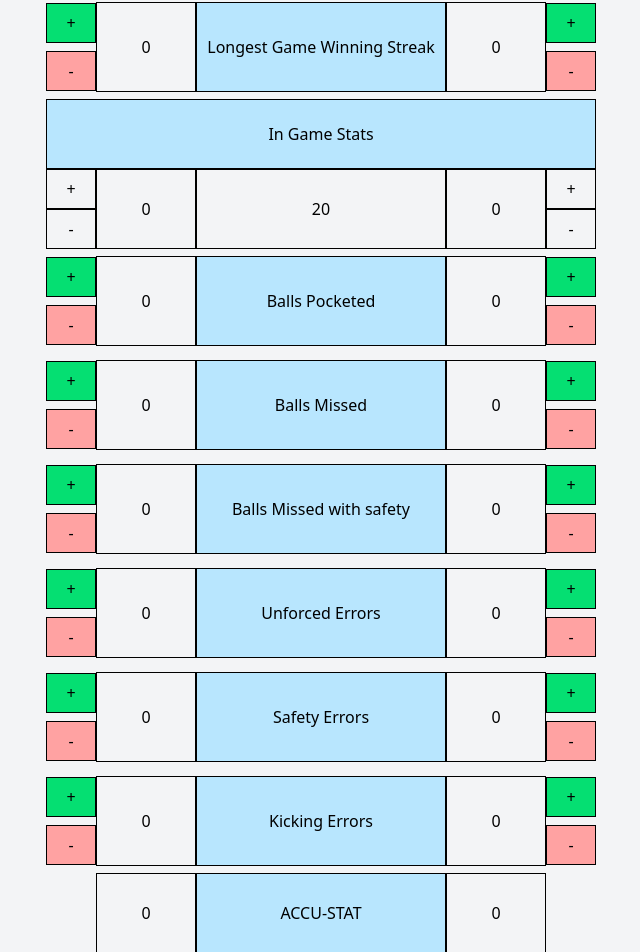
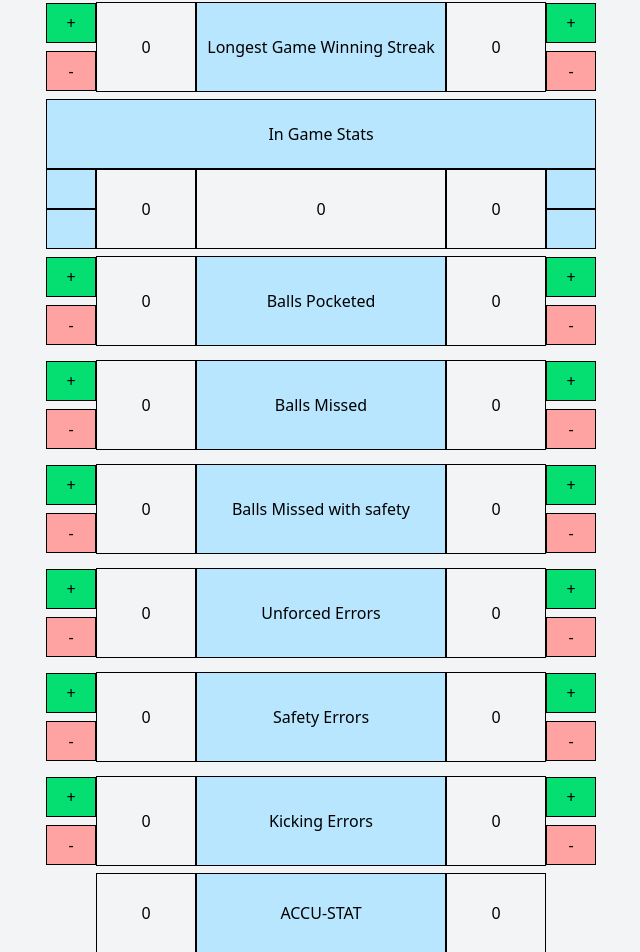
Before and after one commit to riomaemoto/accu_stat2.0, a Next.js app: page / in a window 1280 px wide. Shown: the part 927-1879 px from the top of the page, without its empty margins (319-959 px from the left). Built offline with nearby package versions, Linux system fonts and the light colour scheme.

Commit message:
made inGameStats calculation

```diff
--- a/src/app/_components/inGameStats.tsx
+++ b/src/app/_components/inGameStats.tsx
@@ -1,10 +1,23 @@
 import { RowboxProps } from "@/app/types";
+import {
+  ballsPocketedLeftAtom,
+  ballsPocketedRightAtom,
+  gameScoreLeftAtom,
+  gameScoreRightAtom,
+} from "../atom";
+import { useAtomValue } from "jotai";
 
-export const InGameStats = ({
-  leftNumber,
-  rightNumber,
-  inGameStats,
-}: RowboxProps) => {
+export const InGameStats = () => {
+  const gameScoreLeftValue = useAtomValue(gameScoreLeftAtom);
+  const gameScoreRightValue = useAtomValue(gameScoreRightAtom);
+  const inGameStatsLeft = gameScoreLeftValue * 9;
+  const inGameStatsRight = gameScoreRightValue * 9;
+  const totalInGameStats = inGameStatsLeft + inGameStatsRight;
+  const ballsPocketedLeftValue = useAtomValue(ballsPocketedLeftAtom);
+  const ballsPocketedRightValue = useAtomValue(ballsPocketedRightAtom);
+  const inGameStatsValue =
+    totalInGameStats - ballsPocketedLeftValue - ballsPocketedRightValue;
+
   return (
     <div className="w-full">
       <div className="w-full max-w-[1400px] flex flex-row  items-center justify-center">
@@ -16,31 +29,23 @@ export const InGameStats = ({
       </div>
       <div className="w-full max-w-[1400px] flex flex-row items-center justify-center">
         <div>
-          <button className="border border-solid w-[50px] h-[40px] md:h-[40px] flex items-center justify-center">
-            +
-          </button>
-          <button className="border border-solid w-[50px] h-[40px] md:h-[40px] flex items-center justify-center">
-            -
-          </button>
+          <button className="border border-solid w-[50px] h-[40px] md:h-[40px] flex items-center justify-center bg-sky-200"></button>
+          <button className="border border-solid w-[50px] h-[40px] md:h-[40px] flex items-center justify-center bg-sky-200"></button>
         </div>
 
         <div className="border border-solid w-[100px] h-[80px] flex items-center justify-center">
-          {leftNumber}
+          {inGameStatsValue}
         </div>
         <div className="border border-solid w-[250px] h-[80px] text-center flex items-center justify-center">
-          {inGameStats}
+          {totalInGameStats}
         </div>
 
         <div className="border border-solid w-[100px] h-[80px] flex items-center justify-center">
-          {rightNumber}
+          {inGameStatsValue}
         </div>
         <div>
-          <button className="border border-solid w-[50px] h-[40px] md:h-[40px] flex items-center justify-center">
-            +
-          </button>
-          <button className="border border-solid w-[50px] h-[40px] md:h-[40px] flex items-center justify-center">
-            -
-          </button>
+          <button className="border border-solid w-[50px] h-[40px] md:h-[40px] flex items-center justify-center bg-sky-200"></button>
+          <button className="border border-solid w-[50px] h-[40px] md:h-[40px] flex items-center justify-center bg-sky-200"></button>
         </div>
       </div>
     </div>
--- a/src/app/atom.ts
+++ b/src/app/atom.ts
@@ -24,3 +24,9 @@ export const dryBreaksLeftAtom = atom(0);
 export const dryBreaksRightAtom = atom(0);
 export const scratchesonBreakLeftAtom = atom(0);
 export const scratchesonBreakRightAtom = atom(0);
+export const ballsMadeonBreakLeftAtom = atom(0);
+export const ballsMadeonBreakRightAtom = atom(0);
+export const shotAfterTheBreakLeftAtom = atom(0);
+export const shotAfterTheBreakRightAtom = atom(0);
+export const consecutiveBreakandRunsLeftAtom = atom(0);
+export const consecutiveBreakandRunsRightAtom = atom(0);
--- a/src/app/page.tsx
+++ b/src/app/page.tsx
@@ -4,7 +4,7 @@ import { Rowbox } from "../components/rowbox";
 import { InGameStats } from "./_components/inGameStats";
 import { AccuStats } from "./_components/accuStat";
 import { MissSafety } from "./_components/missSafety";
-import { atom, useAtom } from "jotai";
+import { useAtom } from "jotai";
 import { PercentageRowbox } from "@/components/percentageRowbox";
 import {
   ballsMissedLeftAtom,
@@ -29,6 +29,12 @@ import {
   dryBreaksRightAtom,
   scratchesonBreakLeftAtom,
   scratchesonBreakRightAtom,
+  ballsMadeonBreakLeftAtom,
+  ballsMadeonBreakRightAtom,
+  shotAfterTheBreakLeftAtom,
+  shotAfterTheBreakRightAtom,
+  consecutiveBreakandRunsRightAtom,
+  consecutiveBreakandRunsLeftAtom,
 } from "./atom";
 
 export default function Home() {
@@ -82,6 +88,28 @@ export default function Home() {
     scratchesonBreakRightAtom
   );
 
+  const [ballsMadeonBreakLeft, setBallsMadeonBreakLeft] = useAtom(
+    ballsMadeonBreakLeftAtom
+  );
+  const [ballsMadeonBreakRight, setBallsMadeonBreakRight] = useAtom(
+    ballsMadeonBreakRightAtom
+  );
+
+  const [shotAfterTheBreakLeft, setShotAfterTheBreakLeft] = useAtom(
+    shotAfterTheBreakLeftAtom
+  );
+
+  const [shotAfterTheBreakRight, setShotAfterTheBreakRight] = useAtom(
+    shotAfterTheBreakRightAtom
+  );
+
+  const [consecutiveBreakandRunsLeft, setConsecutiveBreakandRunsLeft] = useAtom(
+    consecutiveBreakandRunsLeftAtom
+  );
+
+  const [consecutiveBreakandRunsRight, setConsecutiveBreakandRunsRight] =
+    useAtom(consecutiveBreakandRunsRightAtom);
+
   return (
     <div className="w-full flex flex-col items-center justify-center bg-gray-100">
       <div className="w-full max-w-[1400px] flex flex-col items-center justify-center p-5">
@@ -115,19 +143,25 @@ export default function Home() {
           boxTitle="Scratches on Break"
         />
         <PercentageRowbox
-          leftNumber={0}
-          rightNumber={0}
+          leftNumber={ballsMadeonBreakLeft}
+          rightNumber={ballsMadeonBreakRight}
+          setLeftNumber={setBallsMadeonBreakLeft}
+          setRightNumber={setBallsMadeonBreakRight}
           boxTitle="Ball Made on Break"
         />
         <PercentageRowbox
-          leftNumber={0}
-          rightNumber={0}
+          leftNumber={shotAfterTheBreakLeft}
+          rightNumber={shotAfterTheBreakRight}
+          setLeftNumber={setShotAfterTheBreakLeft}
+          setRightNumber={setShotAfterTheBreakRight}
           boxTitle="Shot After The Break"
         />
         <Rowbox leftNumber={0} rightNumber={0} boxTitle="Break and Run" />
         <PercentageRowbox
-          leftNumber={0}
-          rightNumber={0}
+          leftNumber={consecutiveBreakandRunsLeft}
+          rightNumber={consecutiveBreakandRunsRight}
+          setLeftNumber={setConsecutiveBreakandRunsLeft}
+          setRightNumber={setConsecutiveBreakandRunsRight}
           boxTitle="Consecutive Break and Runs"
         />
         <Rowbox
@@ -137,7 +171,7 @@ export default function Home() {
           setRightNumber={setWinningStreakRight}
           boxTitle="Longest Game Winning Streak"
         />
-        <InGameStats leftNumber={0} rightNumber={0} inGameStats={20} />
+        <InGameStats />
         <Rowbox
           leftNumber={ballsPocketedLeft}
           rightNumber={ballsPocketedRight}
--- a/src/components/percentageRowbox.tsx
+++ b/src/components/percentageRowbox.tsx
@@ -1,7 +1,7 @@
 "use client";
 
 import { RowboxProps } from "@/app/types";
-import { useAtom } from "jotai";
+import { useAtom, useAtomValue } from "jotai";
 import { totalBreakLeftAtom, totalBreakRightAtom } from "@/app/atom";
 
 export const PercentageRowbox = ({
@@ -11,10 +11,9 @@ export const PercentageRowbox = ({
   setLeftNumber,
   setRightNumber,
 }: RowboxProps) => {
-  // atom の値を取得するには[]を使う必要がある。[]がない、const totalBreakLeftValue = useAtom(totalBreakLeftAtom);は同じ物を変数に入れてるだけになる。
-
-  const [totalBreakLeftValue] = useAtom(totalBreakLeftAtom);
-  const [totalBreakRightValue] = useAtom(totalBreakRightAtom);
+  // atom の値を取得するにはuseAtomValueを使う必要がある。const totalBreakLeftValue = useAtomValue(totalBreakLeftAtom);が正しい。
+  const totalBreakLeftValue = useAtomValue(totalBreakLeftAtom);
+  const totalBreakRightValue = useAtomValue(totalBreakRightAtom);
 
   const percentageLeftValue = () => {
     const leftOutPut = Math.round((leftNumber / totalBreakLeftValue) * 100);
```
